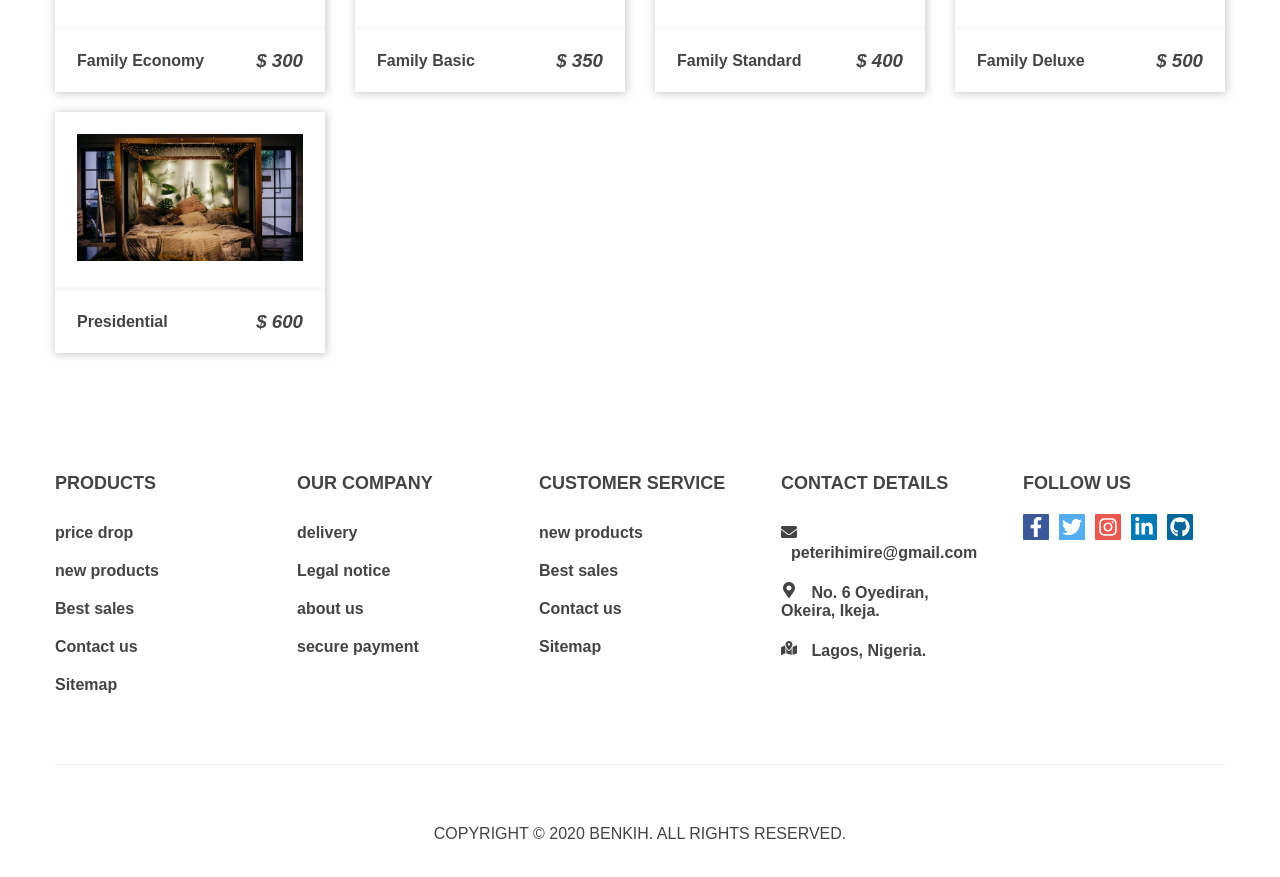
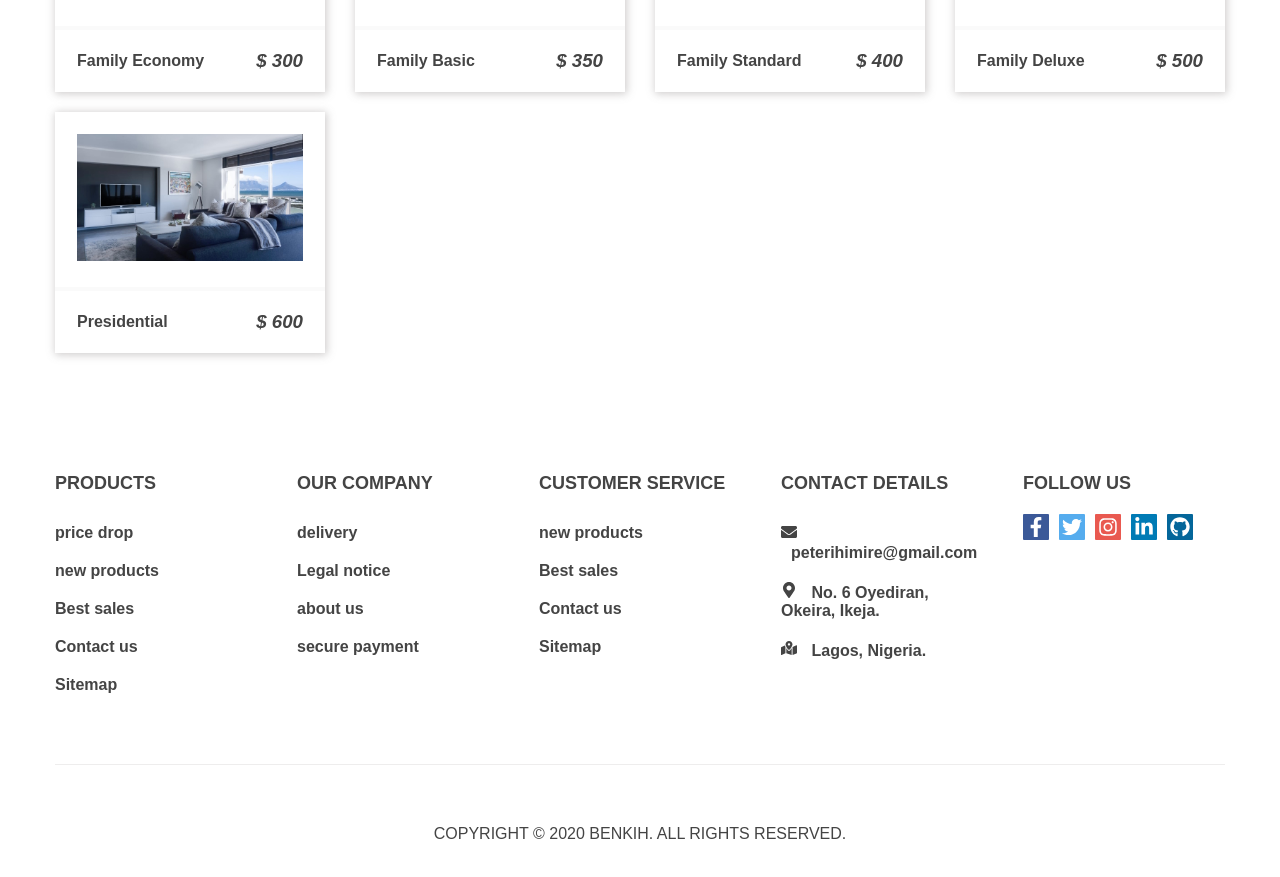
Before and after one commit to peterihimire/benkih-ecommerce-react, a React (Create React App) app: page /products in a window 1280 px wide. Shown: the part 900-1777 px from the top of the page. Built offline with nearby package versions, Linux system fonts and the light colour scheme.

Commit message:
modified the data.js file to only accomodate a single product image instead of the array it had, now i modified it on context.js, product.js that was making use of the images array, now the details component is working normal, though the UI still look pretty basic

```diff
--- a/src/components/Product.js
+++ b/src/components/Product.js
@@ -5,27 +5,35 @@ import { ProductConsumer } from "../context";
 import PropTypes from "prop-types";
 
 function Product(props) {
-  const { id, name, price, images, inCart } = props.product;
-  // console.log(id, name, price);
+  const { id, name, price, image, inCart, slug, company } = props.product;
+  console.log(id, name, price, slug, company);
   return (
     <article className="product">
+      <ProductConsumer>
+        {value => {
+          console.log(value);
+          return (
             <div
               className="img-container"
-        onClick={() => console.log("img-container clicked")}
+              onClick={() => value.detailHandler(slug)}
             >
               <Link to="/details">
-          <img src={images[0]} alt="product" />
+                <img src={image} alt="product" />
               </Link>
               <button
                 className="cart-btn"
                 disabled={inCart ? true : false}
                 onClick={() => {
-            console.log("added to the cart");
+                  value.addToCart(slug);
                 }}
               >
                 {inCart ? <p disabled>in cart</p> : <FaCartPlus />}
               </button>
             </div>
+          );
+        }}
+      </ProductConsumer>
+
       <div className="product-footer">
         <p>{name}</p>
         <h3>
--- a/src/context.js
+++ b/src/context.js
@@ -7,7 +7,8 @@ const ProductContext = React.createContext();
 //Provider
 class ProductProvider extends Component {
   state = {
-    products: []
+    products: [],
+    detailProduct: {}
   };
   componentDidMount() {
     let products = this.formatData(items);
@@ -19,26 +20,28 @@ class ProductProvider extends Component {
   formatData = items => {
     let tempItems = items.map(item => {
       let id = item.sys.id;
-      let images = item.fields.images.map(image => image.fields.file.url);
+      let image = item.fields.image.fields.file.url;
 
-      let product = { ...item.fields, id, images };
+      let product = { ...item.fields, id, image };
       return product;
     });
     return tempItems;
   };
   getProduct = slug => {
-    let tempProducts = [this.state.products];
-    const product = tempProducts.find(product => {
-      return product.slug === slug;
-    });
-    // console.log(product);
+    // let tempProducts = [this.state.products];
+    const product = this.state.products.find(item => item.slug === slug);
+    console.log(product);
     return product;
   };
-  detailHandler = () => {
-    console.log("Hello from detailHandler");
+  detailHandler = slug => {
+    // console.log("Hello from detailHandler");
+    const product = this.getProduct(slug);
+    this.setState(() => {
+      return { detailProduct: product };
+    });
   };
-  addToCart = () => {
-    console.log("Hello from add to cart");
+  addToCart = slug => {
+    console.log(`Hello from add to cart ${slug}`);
   };
   render() {
     return (
--- a/src/data.js
+++ b/src/data.js
@@ -41,36 +41,13 @@ export default [
         "Internet",
         "Comfortable beds"
       ],
-      images: [
-        {
+      image: {
         fields: {
           file: {
             url: img1
           }
         }
-        },
-        {
-          fields: {
-            file: {
-              url: room2
       }
-          }
-        },
-        {
-          fields: {
-            file: {
-              url: room3
-            }
-          }
-        },
-        {
-          fields: {
-            file: {
-              url: room4
-            }
-          }
-        }
-      ]
     }
   },
   {
@@ -98,36 +75,13 @@ export default [
         "Internet",
         "Comfortable beds"
       ],
-      images: [
-        {
+      image: {
         fields: {
           file: {
             url: img2
           }
         }
-        },
-        {
-          fields: {
-            file: {
-              url: room2
       }
-          }
-        },
-        {
-          fields: {
-            file: {
-              url: room3
-            }
-          }
-        },
-        {
-          fields: {
-            file: {
-              url: room4
-            }
-          }
-        }
-      ]
     }
   },
   {
@@ -155,36 +109,13 @@ export default [
         "Internet",
         "Comfortable beds"
       ],
-      images: [
-        {
+      image: {
         fields: {
           file: {
             url: img3
           }
         }
-        },
-        {
-          fields: {
-            file: {
-              url: room2
       }
-          }
-        },
-        {
-          fields: {
-            file: {
-              url: room3
-            }
-          }
-        },
-        {
-          fields: {
-            file: {
-              url: room4
-            }
-          }
-        }
-      ]
     }
   },
   {
@@ -212,36 +143,13 @@ export default [
         "Internet",
         "Comfortable beds"
       ],
-      images: [
-        {
+      image: {
         fields: {
           file: {
             url: img4
           }
         }
-        },
-        {
-          fields: {
-            file: {
-              url: room2
       }
-          }
-        },
-        {
-          fields: {
-            file: {
-              url: room3
-            }
-          }
-        },
-        {
-          fields: {
-            file: {
-              url: room4
-            }
-          }
-        }
-      ]
     }
   },
   {
@@ -269,36 +177,13 @@ export default [
         "Internet",
         "Comfortable beds"
       ],
-      images: [
-        {
+      image: {
         fields: {
           file: {
             url: img5
           }
         }
-        },
-        {
-          fields: {
-            file: {
-              url: room2
       }
-          }
-        },
-        {
-          fields: {
-            file: {
-              url: room3
-            }
-          }
-        },
-        {
-          fields: {
-            file: {
-              url: room4
-            }
-          }
-        }
-      ]
     }
   },
   {
@@ -326,36 +211,13 @@ export default [
         "Internet",
         "Comfortable beds"
       ],
-      images: [
-        {
+      image: {
         fields: {
           file: {
             url: img6
           }
         }
-        },
-        {
-          fields: {
-            file: {
-              url: room2
       }
-          }
-        },
-        {
-          fields: {
-            file: {
-              url: room3
-            }
-          }
-        },
-        {
-          fields: {
-            file: {
-              url: room4
-            }
-          }
-        }
-      ]
     }
   },
   {
@@ -383,36 +245,13 @@ export default [
         "Internet",
         "Comfortable beds"
       ],
-      images: [
-        {
+      image: {
         fields: {
           file: {
             url: img7
           }
         }
-        },
-        {
-          fields: {
-            file: {
-              url: room2
       }
-          }
-        },
-        {
-          fields: {
-            file: {
-              url: room3
-            }
-          }
-        },
-        {
-          fields: {
-            file: {
-              url: room4
-            }
-          }
-        }
-      ]
     }
   },
   {
@@ -440,36 +279,13 @@ export default [
         "Internet",
         "Comfortable beds"
       ],
-      images: [
-        {
+      image: {
         fields: {
           file: {
             url: img8
           }
         }
-        },
-        {
-          fields: {
-            file: {
-              url: room2
       }
-          }
-        },
-        {
-          fields: {
-            file: {
-              url: room3
-            }
-          }
-        },
-        {
-          fields: {
-            file: {
-              url: room4
-            }
-          }
-        }
-      ]
     }
   },
   {
@@ -497,36 +313,13 @@ export default [
         "Internet",
         "Comfortable beds"
       ],
-      images: [
-        {
+      image: {
         fields: {
           file: {
             url: img9
           }
         }
-        },
-        {
-          fields: {
-            file: {
-              url: room2
       }
-          }
-        },
-        {
-          fields: {
-            file: {
-              url: room3
-            }
-          }
-        },
-        {
-          fields: {
-            file: {
-              url: room4
-            }
-          }
-        }
-      ]
     }
   },
   {
@@ -554,36 +347,13 @@ export default [
         "Internet",
         "Comfortable beds"
       ],
-      images: [
-        {
+      image: {
         fields: {
           file: {
             url: img10
           }
         }
-        },
-        {
-          fields: {
-            file: {
-              url: room2
       }
-          }
-        },
-        {
-          fields: {
-            file: {
-              url: room3
-            }
-          }
-        },
-        {
-          fields: {
-            file: {
-              url: room4
-            }
-          }
-        }
-      ]
     }
   },
   {
@@ -611,36 +381,13 @@ export default [
         "Internet",
         "Comfortable beds"
       ],
-      images: [
-        {
+      image: {
         fields: {
           file: {
             url: img11
           }
         }
-        },
-        {
-          fields: {
-            file: {
-              url: room2
       }
-          }
-        },
-        {
-          fields: {
-            file: {
-              url: room3
-            }
-          }
-        },
-        {
-          fields: {
-            file: {
-              url: room4
-            }
-          }
-        }
-      ]
     }
   },
   {
@@ -668,36 +415,13 @@ export default [
         "Internet",
         "Comfortable beds"
       ],
-      images: [
-        {
+      image: {
         fields: {
           file: {
             url: img12
           }
         }
-        },
-        {
-          fields: {
-            file: {
-              url: room2
       }
-          }
-        },
-        {
-          fields: {
-            file: {
-              url: room3
-            }
-          }
-        },
-        {
-          fields: {
-            file: {
-              url: room4
-            }
-          }
-        }
-      ]
     }
   },
   {
@@ -725,36 +449,13 @@ export default [
         "Internet",
         "Comfortable beds"
       ],
-      images: [
-        {
+      image: {
         fields: {
           file: {
-              url: room1
-            }
-          }
-        },
-        {
-          fields: {
-            file: {
-              url: room2
-            }
-          }
-        },
-        {
-          fields: {
-            file: {
-              url: room3
-            }
-          }
-        },
-        {
-          fields: {
-            file: {
-              url: room4
+            url: img11
           }
         }
       }
-      ]
     }
   }
 ];
--- a/src/pages/Details.js
+++ b/src/pages/Details.js
@@ -1,31 +1,34 @@
 import React from "react";
 import { ProductConsumer } from "../context";
-import defaultImg from "../images/room-1.jpeg";
+// import defaultImg from "../images/room-1.jpeg";
 import { Link } from "react-router-dom";
 
 const Details = () => {
   return (
     <ProductConsumer>
       {value => {
-        const { products } = value;
-        // console.log(products[0]);
-        // const { id, name, price, descrption } = products[0];
-        const copy = { ...products[0] };
-        const { images, name, company, price, description, inCart } = copy;
-
-        console.log(images);
-
-        console.log(copy);
+        const {
+          id,
+          slug,
+          name,
+          price,
+          description,
+          company,
+          inCart,
+          image
+        } = value.detailProduct;
+        console.log(value.detailProduct);
+        console.log(image);
         return (
           <section className="details">
             <div className="details-center">
               <div className="details-title">
-                <h4>{name}</h4>
+                <h2>{name}</h2>
               </div>
               <div className="details-container">
                 <div className="details-img">
                   <img
-                    src={defaultImg}
+                    src={image}
                     alt="product"
                     // height="700px"
                     width="100%"
@@ -42,14 +45,25 @@ const Details = () => {
                       {price}
                     </strong>
                   </h5>
-                  <p>some info about product :</p>
+                  <p>
+                    <strong>some info about product :</strong>
+                  </p>
                   <p>{description}</p>
-                  <div>
+                  <div className="details-btn-container">
                     <Link to="/products">
-                      <button className="btn"> back to products</button>
+                      <button className="btn back-product-btn">
+                        {" "}
+                        back to products
+                      </button>
                     </Link>
 
-                    <button disabled={inCart ? true : false} className="btn">
+                    <button
+                      disabled={inCart ? true : false}
+                      className="btn add-incart-btn"
+                      onClick={() => {
+                        value.addToCart(slug);
+                      }}
+                    >
                       {inCart ? "in cart" : "add to cart"}
                     </button>
                   </div>
```
Also changed, not shown: src/App.css (+18 -0 lines). Lines whose indentation alone changed are shown as unchanged.
